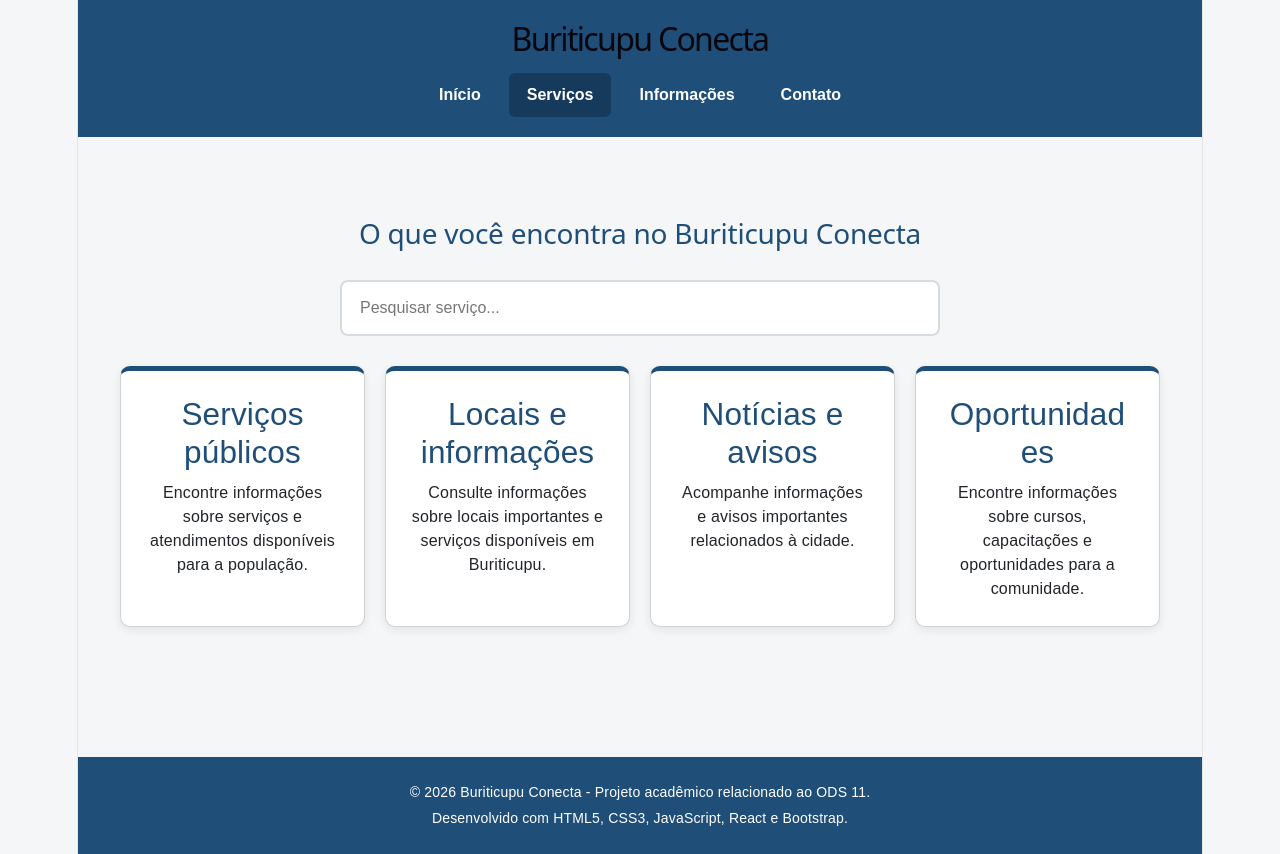
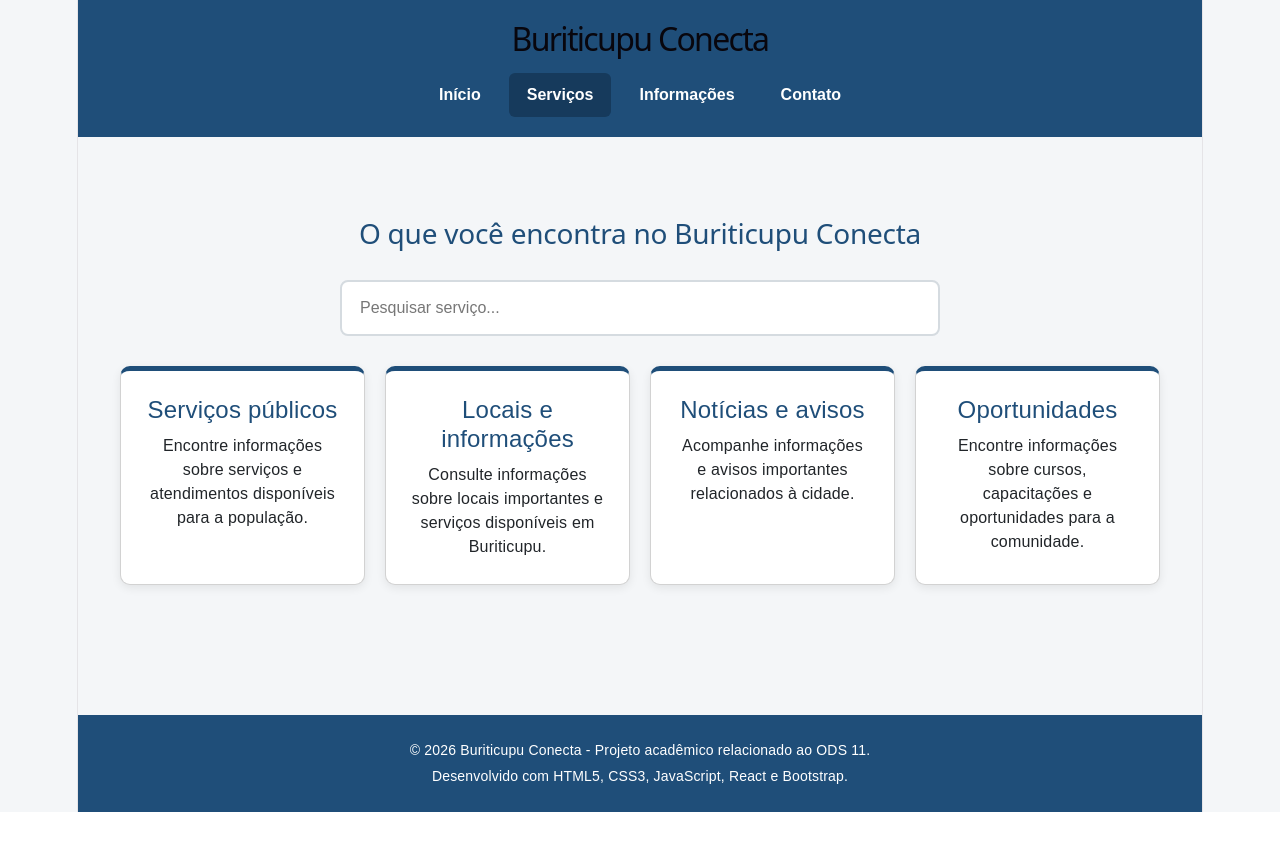
Before and after one commit to Ronny-Carlos/Buriticupu-Conecta, a React (Vite) app: page /servicos in a window 1280 px wide. After the commit the page ends 812 px from the top, so only its background shows below. Built offline with nearby package versions, Linux system fonts and the light colour scheme.

Commit message:
Ajuste visual dos cards de serviços

```diff
--- a/src/App.css
+++ b/src/App.css
@@ -414,3 +414,11 @@ nav button.ativo {
   text-align: center;
   font-weight: bold;
 }
+/* Ajuste dos títulos dos cards */
+
+.card h3 {
+  font-size: 24px;
+  line-height: 1.2;
+  word-break: normal;
+  overflow-wrap: normal;
+}
```
